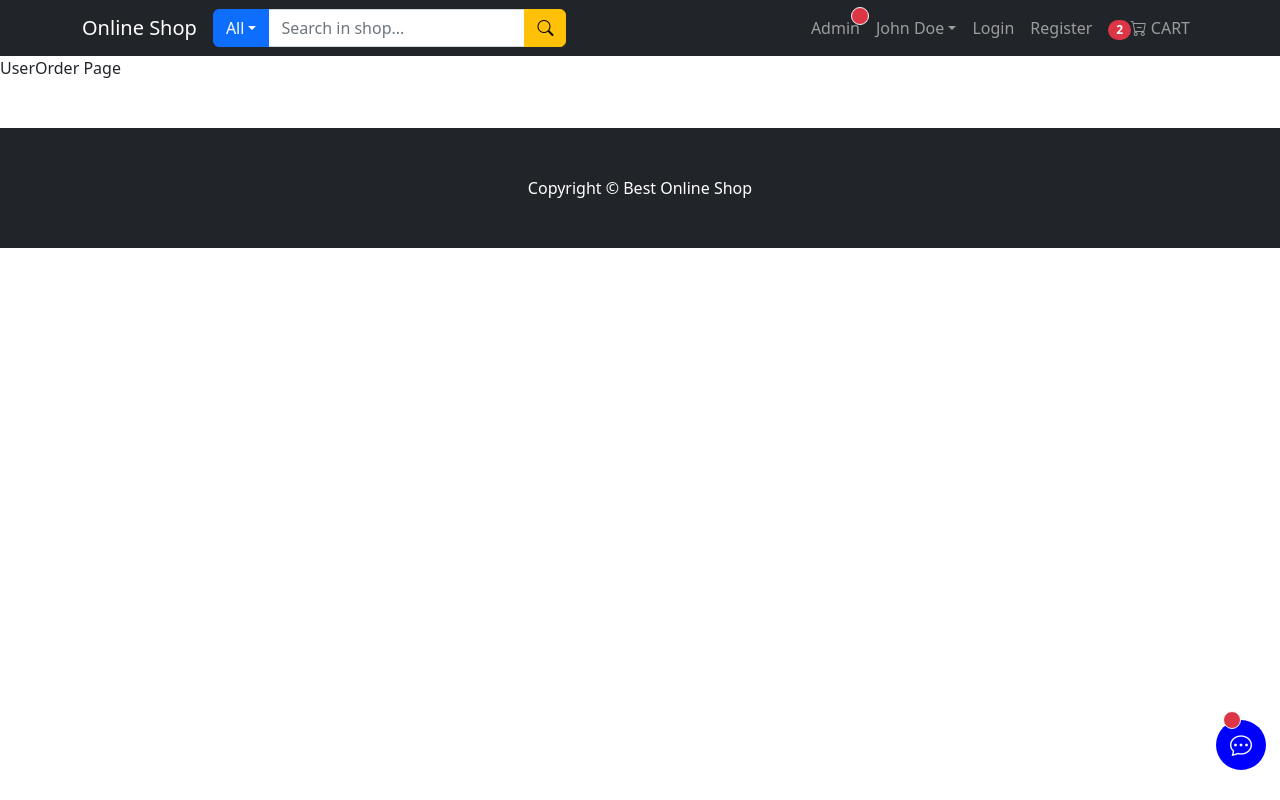
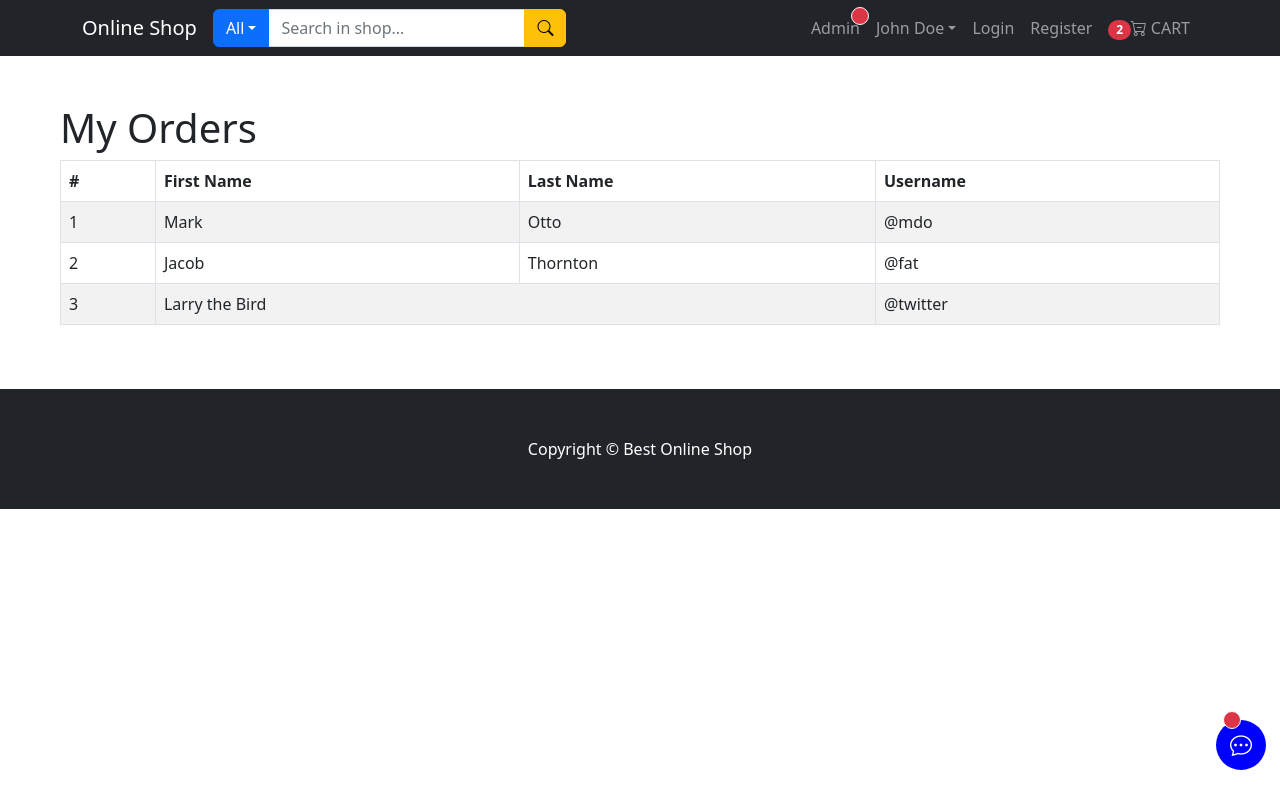
Before and after one commit to ArifBabayev05/ECommerce-MERN, a React (Create React App) app: page /user/orders in a window 1280 px wide. Built offline with nearby package versions, Linux system fonts and the light colour scheme.

Commit message:
User order page table created

```diff
--- a/src/pages/user/UserOrderPage.js
+++ b/src/pages/user/UserOrderPage.js
@@ -1,4 +1,41 @@
+import { Col, Row, Table } from "react-bootstrap"
+
 const UserOrderPage = () =>{
-    return <p>UserOrder Page</p>
+    return (
+        <Row className="m-5">
+        <Col md={12}>
+          <h1>My Orders</h1>
+          <Table striped bordered hover>
+            <thead>
+              <tr>
+                <th>#</th>
+                <th>First Name</th>
+                <th>Last Name</th>
+                <th>Username</th>
+              </tr>
+            </thead>
+            <tbody>
+              <tr>
+                <td>1</td>
+                <td>Mark</td>
+                <td>Otto</td>
+                <td>@mdo</td>
+              </tr>
+              <tr>
+                <td>2</td>
+                <td>Jacob</td>
+                <td>Thornton</td>
+                <td>@fat</td>
+              </tr>
+              <tr>
+                <td>3</td>
+                <td colSpan={2}>Larry the Bird</td>
+                <td>@twitter</td>
+              </tr>
+            </tbody>
+          </Table>
+        </Col>
+      </Row>
+    )
 }
 export default UserOrderPage
```
